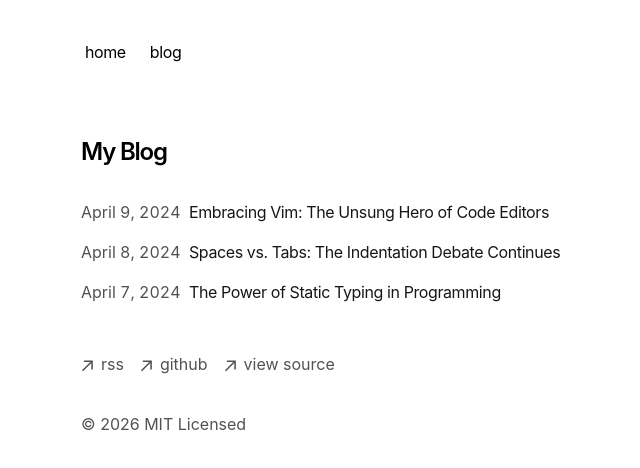
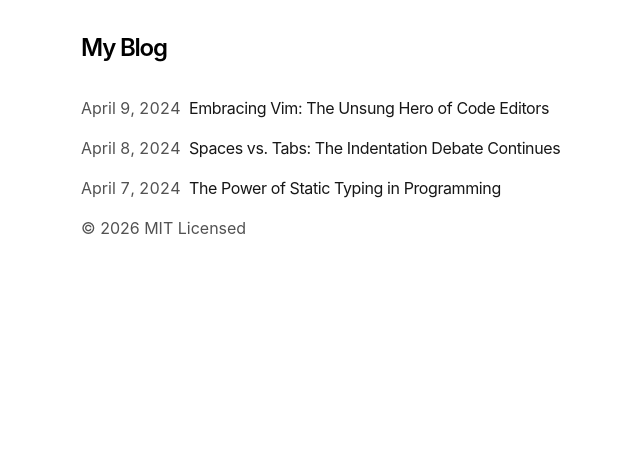
Before and after one commit to saykig/sarakim23, a Next.js app: page /blog in a window 1280 px wide. Shown: the top 468 px of the page, without its empty margins (271-911 px from the left). Built offline with nearby package versions, Linux system fonts and the light colour scheme.

Commit message:
refactor: simplify homepage chrome and copy

```diff
--- a/app/components/footer.tsx
+++ b/app/components/footer.tsx
@@ -1,59 +1,7 @@
-function ArrowIcon() {
-  return (
-    <svg
-      width="12"
-      height="12"
-      viewBox="0 0 12 12"
-      fill="none"
-      xmlns="http://www.w3.org/2000/svg"
-    >
-      <path
-        d="M2.07102 11.3494L0.963068 10.2415L9.2017 1.98864H2.83807L2.85227 0.454545H11.8438V9.46023H10.2955L10.3097 3.09659L2.07102 11.3494Z"
-        fill="currentColor"
-      />
-    </svg>
-  )
-}
-
 export default function Footer() {
   return (
     <footer className="mb-16">
-      <ul className="font-sm mt-8 flex flex-col space-x-0 space-y-2 text-neutral-600 md:flex-row md:space-x-4 md:space-y-0 dark:text-neutral-300">
-        <li>
-          <a
-            className="flex items-center transition-all hover:text-neutral-800 dark:hover:text-neutral-100"
-            rel="noopener noreferrer"
-            target="_blank"
-            href="/rss"
-          >
-            <ArrowIcon />
-            <p className="ml-2 h-7">rss</p>
-          </a>
-        </li>
-        <li>
-          <a
-            className="flex items-center transition-all hover:text-neutral-800 dark:hover:text-neutral-100"
-            rel="noopener noreferrer"
-            target="_blank"
-            href="https://github.com/saykig"
-          >
-            <ArrowIcon />
-            <p className="ml-2 h-7">github</p>
-          </a>
-        </li>
-        <li>
-          <a
-            className="flex items-center transition-all hover:text-neutral-800 dark:hover:text-neutral-100"
-            rel="noopener noreferrer"
-            target="_blank"
-            href="https://github.com/saykig/my-site"
-          >
-            <ArrowIcon />
-            <p className="ml-2 h-7">view source</p>
-          </a>
-        </li>
-      </ul>
-      <p className="mt-8 text-neutral-600 dark:text-neutral-300">
+      <p className="text-neutral-600 dark:text-neutral-300">
         © {new Date().getFullYear()} MIT Licensed
       </p>
     </footer>
--- a/app/components/nav.tsx
+++ /dev/null
@@ -1,37 +0,0 @@
-import Link from 'next/link'
-
-const navItems = {
-  '/': {
-    name: 'home',
-  },
-  '/blog': {
-    name: 'blog',
-  },
-}
-
-export function Navbar() {
-  return (
-    <aside className="-ml-[8px] mb-16 tracking-tight">
-      <div className="lg:sticky lg:top-20">
-        <nav
-          className="flex flex-row items-start relative px-0 pb-0 fade md:overflow-auto scroll-pr-6 md:relative"
-          id="nav"
-        >
-          <div className="flex flex-row space-x-0 pr-10">
-            {Object.entries(navItems).map(([path, { name }]) => {
-              return (
-                <Link
-                  key={path}
-                  href={path}
-                  className="transition-all hover:text-neutral-800 dark:hover:text-neutral-200 flex align-middle relative py-1 px-2 m-1"
-                >
-                  {name}
-                </Link>
-              )
-            })}
-          </div>
-        </nav>
-      </div>
-    </aside>
-  )
-}
--- a/app/components/soft-atlas.tsx
+++ b/app/components/soft-atlas.tsx
@@ -589,9 +589,6 @@ export function SoftAtlas() {
             />
           )}
         </div>
-        <p className="atlas-instruction" aria-hidden="true">
-          drag the globe · select a place
-        </p>
       </div>
 
       <div className="atlas-annotation" aria-live="polite">
@@ -622,22 +619,6 @@ export function SoftAtlas() {
           )
         ) : null}
       </div>
-
-      <details className="atlas-place-index">
-        <summary>browse all {atlasPlaces.length} places</summary>
-        <div className="atlas-place-list">
-          {atlasPlaces.map((place) => (
-            <button
-              key={place.slug}
-              type="button"
-              data-selected={place.slug === selectedPlace?.slug}
-              onClick={() => focusPlace(place)}
-            >
-              {place.name}
-            </button>
-          ))}
-        </div>
-      </details>
     </div>
   )
 }
--- a/app/global.css
+++ b/app/global.css
@@ -176,14 +176,6 @@ body:has(.soft-atlas-page) ::selection {
   color: var(--atlas-cream);
 }
 
-body:has(.soft-atlas-page) #nav a {
-  color: var(--atlas-ink-soft);
-}
-
-body:has(.soft-atlas-page) #nav a:hover {
-  color: var(--atlas-ink);
-}
-
 .soft-atlas-page {
   width: 100vw;
   margin-inline: calc(50% - 50vw);
@@ -223,7 +215,7 @@ body:has(.soft-atlas-page) #nav a:hover {
   overflow: visible;
   font-family: var(--font-instrument-serif), var(--font-cormorant-garamond),
     'Iowan Old Style', Georgia, serif;
-  font-size: clamp(3.25rem, 5.7vw, 5.75rem);
+  font-size: clamp(4.25rem, 7vw, 6rem);
   font-weight: 400;
   letter-spacing: -0.03em;
   line-height: 0.94;
@@ -261,14 +253,6 @@ body:has(.soft-atlas-page) #nav a:hover {
   line-height: 1.23;
   letter-spacing: -0.018em;
   text-wrap: balance;
-}
-
-.hero-current {
-  max-width: 52ch;
-  margin-top: 1.6rem;
-  color: var(--atlas-ink-soft);
-  font-size: clamp(0.95rem, 1.15vw, 1.08rem);
-  line-height: 1.65;
 }
 
 .hero-atlas-note {
@@ -503,16 +487,6 @@ body:has(.soft-atlas-page) #nav a:hover {
   transform: translate(-50%, 0);
 }
 
-.atlas-instruction {
-  position: absolute;
-  bottom: 1rem;
-  left: calc(100% - var(--atlas-window-width));
-  color: var(--atlas-ink-soft);
-  font-size: 0.67rem;
-  letter-spacing: 0.04em;
-  pointer-events: none;
-}
-
 .atlas-annotation {
   position: absolute;
   z-index: 3;
@@ -535,66 +509,6 @@ body:has(.soft-atlas-page) #nav a:hover {
   font-size: 1.28rem;
   line-height: 1.1;
   letter-spacing: -0.018em;
-}
-
-.atlas-place-index {
-  position: absolute;
-  z-index: 4;
-  bottom: 3.25rem;
-  left: 0;
-  width: min(26rem, 100%);
-  color: var(--atlas-ink-soft);
-  font-size: 0.7rem;
-}
-
-.atlas-place-index summary {
-  width: max-content;
-  cursor: pointer;
-  letter-spacing: 0.025em;
-  list-style: none;
-}
-
-.atlas-place-index summary::-webkit-details-marker {
-  display: none;
-}
-
-.atlas-place-index summary::after {
-  content: ' +';
-}
-
-.atlas-place-index[open] summary::after {
-  content: ' −';
-}
-
-.atlas-place-list {
-  display: flex;
-  flex-wrap: wrap;
-  gap: 0.35rem 0.7rem;
-  padding-top: 0.75rem;
-}
-
-.atlas-place-list button {
-  border: 0;
-  background: transparent;
-  color: var(--atlas-ink-soft);
-  cursor: pointer;
-  text-decoration: underline;
-  text-decoration-color: transparent;
-  text-underline-offset: 0.18em;
-  transition: color 160ms ease, text-decoration-color 160ms ease;
-}
-
-.atlas-place-list button:hover,
-.atlas-place-list button:focus-visible,
-.atlas-place-list button[data-selected='true'] {
-  color: var(--atlas-ink);
-  text-decoration-color: currentColor;
-}
-
-.atlas-place-list button:focus-visible,
-.atlas-place-index summary:focus-visible {
-  outline: 1px solid currentColor;
-  outline-offset: 3px;
 }
 
 .homepage-shell {
@@ -694,11 +608,6 @@ body:has(.soft-atlas-page) #nav a:hover {
   font-size: 0.92rem;
 }
 
-.homepage-writing {
-  width: min(100%, 36rem);
-  padding-block: 1rem 5rem;
-}
-
 @keyframes about-open {
   from {
     height: 0;
@@ -732,7 +641,7 @@ body:has(.soft-atlas-page) #nav a:hover {
   }
 
   .hero-greeting {
-    font-size: clamp(3rem, 6vw, 4.5rem);
+    font-size: clamp(3.75rem, 7vw, 5.25rem);
   }
 
   .atlas-experience {
@@ -767,7 +676,7 @@ body:has(.soft-atlas-page) #nav a:hover {
 
   .hero-greeting {
     gap: 0.03em;
-    font-size: clamp(2.8rem, 14.5vw, 4.2rem);
+    font-size: clamp(3.4rem, 16vw, 5rem);
   }
 
   .greeting-rotate {
@@ -780,10 +689,6 @@ body:has(.soft-atlas-page) #nav a:hover {
 
   .hero-intro {
     font-size: clamp(1.5rem, 7vw, 2rem);
-  }
-
-  .hero-current {
-    margin-top: 1.4rem;
   }
 
   .atlas-experience {
@@ -806,19 +711,8 @@ body:has(.soft-atlas-page) #nav a:hover {
     transform: translateY(-50%);
   }
 
-  .atlas-instruction {
-    top: 0.5rem;
-    bottom: auto;
-    left: 0;
-  }
-
   .atlas-annotation {
     bottom: 4.5rem;
-    left: 0;
-  }
-
-  .atlas-place-index {
-    bottom: 1rem;
     left: 0;
   }
 
@@ -839,7 +733,6 @@ body:has(.soft-atlas-page) #nav a:hover {
   .atlas-globe-frame,
   .atlas-marker-face,
   .atlas-marker-tooltip,
-  .atlas-place-list button,
   .about-chevron,
   .about-links a {
     transition-duration: 0ms;
--- a/app/layout.tsx
+++ b/app/layout.tsx
@@ -6,7 +6,6 @@ import {
 } from 'next/font/google'
 import { GeistSans } from 'geist/font/sans'
 import { GeistMono } from 'geist/font/mono'
-import { Navbar } from './components/nav'
 import { Analytics } from '@vercel/analytics/react'
 import { SpeedInsights } from '@vercel/speed-insights/next'
 import Footer from './components/footer'
@@ -74,7 +73,6 @@ export default function RootLayout({
     >
       <body className="antialiased max-w-xl mx-4 mt-8 lg:mx-auto">
         <main className="flex-auto min-w-0 mt-6 flex flex-col px-2 md:px-0">
-          <Navbar />
           {children}
           <Footer />
           <Analytics />
--- a/app/page.tsx
+++ b/app/page.tsx
@@ -1,4 +1,3 @@
-import { BlogPosts } from 'app/components/posts'
 import { AboutSection } from './components/about-section'
 import { SoftAtlas } from './components/soft-atlas'
 import { WordRotate } from './components/word-rotate'
@@ -6,7 +5,7 @@ import { WordRotate } from './components/word-rotate'
 /*
 THESIS: Sara's introduction opens into an atlas where place becomes an index for memory.
 OWN-WORLD: Soft Atlas — paper green, sage ink, quiet geography, no visible container chrome.
-STORY: Meet Sara on the left, discover her world on the right, then continue into biography and writing.
+STORY: Meet Sara on the left, discover her world on the right, then continue into biography.
 FIRST VIEWPORT: One shared left edge holds all hero copy while a bounded frame reveals an oversized partial globe.
 FORM: A quiet editorial map with calm rotation, direct drag, small archival markers, and honest incomplete destinations.
 */
@@ -27,10 +26,6 @@ export default function Page() {
                 i study power, security, and the strange ways people organize
                 the world around them.
               </p>
-              <p className="hero-current">
-                currently, i’m a graduate student at the Munk School of Global
-                Affairs &amp; Public Policy at the University of Toronto.
-              </p>
               <p className="hero-atlas-note">
                 an atlas of places i’ve called home and places that stayed with
                 me.
@@ -44,10 +39,6 @@ export default function Page() {
 
       <div className="homepage-shell">
         <AboutSection />
-
-        <section className="homepage-writing" aria-label="Recent writing">
-          <BlogPosts />
-        </section>
       </div>
     </section>
   )
```
Also changed, not shown: 1 other file (tests, documents, lock files or other folders).
